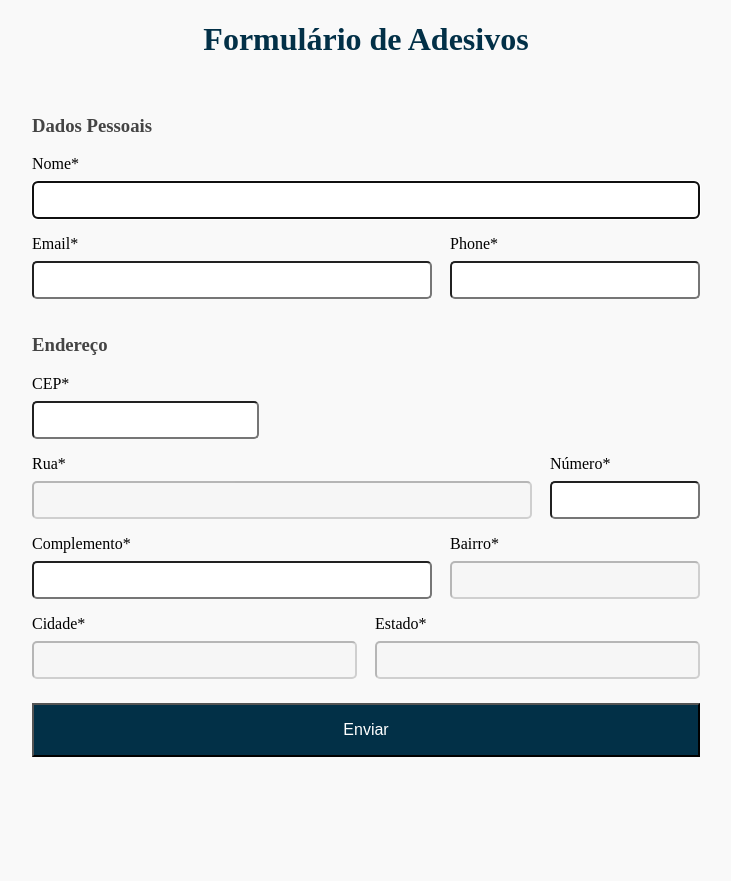
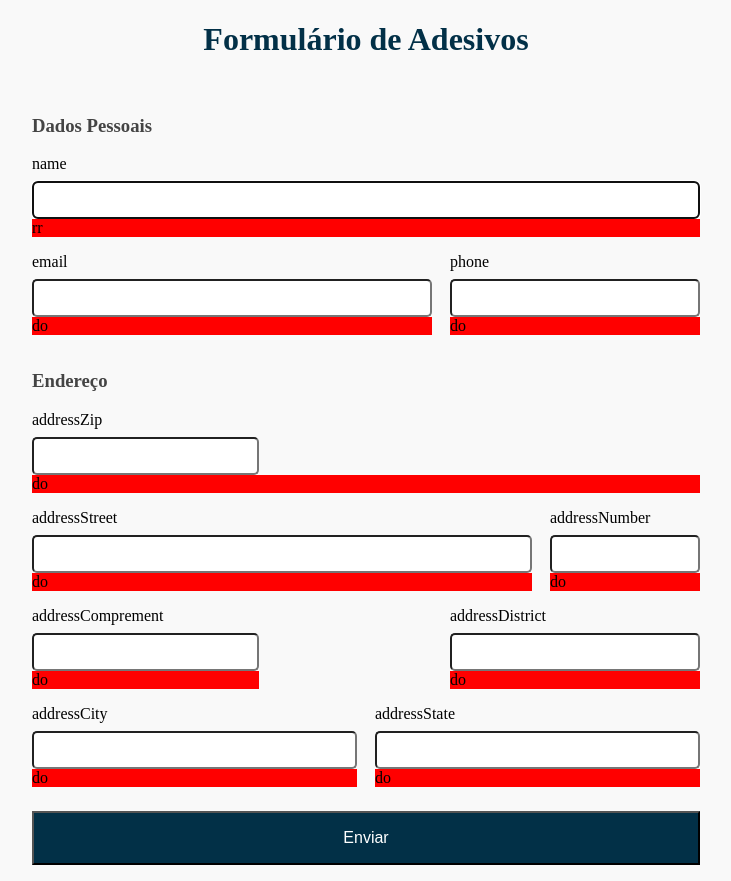
Before and after one commit to carvalho-rafael/stickers-form, a Next.js app: page / in a window 1280 px wide. Shown: the whole page, without its empty margins (274-1005 px from the left). Before the commit the page ends 800 px from the top, so only its background shows below. Built offline with nearby package versions, Linux system fonts and the light colour scheme.

Commit message:
create input component

```diff
--- a/components/form/index.tsx
+++ b/components/form/index.tsx
@@ -1,8 +1,8 @@
 import React, { useEffect, useRef, useState } from 'react';
-import { FormContainer, FormTitle, InputContainer, InputGroup, SuccessMessage } from './styles'
+import { FormContainer, FormTitle, InputGroup, SuccessMessage } from './styles'
 
-import InputMask from "react-input-mask";
 import Popup, { PopupProps } from '../popup';
+import Input from '../input';
 
 export default function Form() {
   const form = useRef<HTMLFormElement>(null);
@@ -106,23 +106,7 @@ export default function Form() {
       setSent(true)
 
     } else if (result.status === 400) {
-      const labels = document.getElementsByTagName('label')
-
-      for (let item of Array.from(labels)) {
-        item.firstElementChild.classList.remove('error')
-      }
-
-      result.body.forEach(field => {
-
-        for (let item of Array.from(labels))
-          if (item.htmlFor === field.field) {
-            const errorElement = item.firstElementChild
-            errorElement.classList.add('error')
-            errorElement.innerHTML = field.error
-
-          }
-      });
-
+      console.log(result)
       showPopup(
         'Ops :(',
         'Parece que existem campos incorretos. Tente novmente',
@@ -132,7 +116,7 @@ export default function Form() {
     } else {
       showPopup(
         'Ops :(',
-        'Por favo tente novamente mais tarde',
+        'Por favor tente novamente mais tarde',
         'erro'
       )
     }
@@ -165,114 +149,31 @@ export default function Form() {
       <FormTitle>Formulário de Adesivos</FormTitle>
       <FormContainer onSubmit={handleSubmit} ref={form}>
         <h3>Dados Pessoais</h3>
-        <InputContainer>
-          <label htmlFor='name'>Nome* <span></span></label>
-          <input
-            name='name'
-            type='text'
-            ref={name}
-            required />
-        </InputContainer>
+        <Input error={'rr'} type="text" name="name" ref={name} required />
         <InputGroup>
-          <InputContainer>
-            <label htmlFor='email'>Email* <span></span></label>
-            <input
-              name='email'
-              type='email'
-              ref={email}
-              required
-            />
-          </InputContainer>
-          <InputContainer>
-            <label htmlFor='phone'>Phone* <span></span></label>
-            <InputMask
-              mask="(99) 99999-9999"
-              name='phone'
-              ref={phone}
-              required
-            ></InputMask>
-          </InputContainer>
+          <Input error={'do'} type="text" name="email" ref={email} required />
+          <Input error={'do'} type="text" name='phone' mask="(99) 99999-9999" ref={phone} required />
         </InputGroup>
 
         <h3>Endereço</h3>
-        <InputContainer>
-          <label htmlFor='addressZip'>CEP* <span></span></label>
-          <InputMask
-            mask="99999-999"
-            name='addressZip'
-            type='text'
-            ref={addressZip}
-            onChange={(e) => setAddressZipState(e.target.value)}
-            required
-          />
-        </InputContainer>
+        <Input error={'do'} type="text" name='addressZip' mask="99999-999" ref={addressZip} onChange={(e) => setAddressZipState(e.target.value)} required />
         <InputGroup>
-          <InputContainer>
-            <label htmlFor='addressStreet'>Rua* <span></span></label>
-            <input
-              name='addressStreet'
-              type='text'
-              ref={addressStreet}
-              disabled={!hasZip}
-              required
-            />
-          </InputContainer>
-          <InputContainer>
-            <label htmlFor='addressNumber'>Número* <span></span></label>
-            <input
-              name='addressNumber'
-              type='number'
-              ref={addressNumber}
-              required
-
-            />
-          </InputContainer>
+          <Input error={'do'} type="text" name="addressStreet" ref={addressStreet} required />
+          <Input error={'do'} type="text" name="addressNumber" ref={addressNumber} required />
         </InputGroup>
         <InputGroup>
-          <InputContainer>
-            <label htmlFor='addressComplement'>Complemento* <span></span></label>
-            <input
-              name='addressComplement'
-              type='text'
-              ref={addressComplement}
-              required
-            />
-          </InputContainer>
-          <InputContainer>
-            <label htmlFor='addressDistrict'>Bairro* <span></span></label>
-            <input
-              name='addressDistrict'
-              type='text'
-              ref={addressDistrict}
-              disabled={!hasZip}
-              required
-            />
-          </InputContainer>
+        <Input error={'do'} type="text" name="addressComprement" ref={addressComplement} required />
+
+        <Input error={'do'} type="text" name="addressDistrict" ref={addressDistrict} required />
+
         </InputGroup>
         <InputGroup>
-          <InputContainer>
-            <label htmlFor='addressCity'>Cidade* <span></span></label>
-            <input
-              name='addressCity'
-              type='text'
-              ref={addressCity}
-              disabled={!hasZip}
-              required
-            />
-          </InputContainer>
-          <InputContainer>
-            <label htmlFor='addressState'>Estado* <span></span></label>
-            <input
-              name='addressState'
-              type='text'
-              ref={addressState}
-              disabled={!hasZip}
-              required
-            />
-          </InputContainer>
+        <Input error={'do'} type="text" name="addressCity" ref={addressCity} required />
+        <Input error={'do'} type="text" name="addressState" ref={addressState} required />
+
         </InputGroup>
         <button id='submit' type='submit' disabled={sending} >
-          {sending? 'Loading': 'Enviar'}
+          {sending ? 'Loading' : 'Enviar'}
         </button>
       </FormContainer>
 
--- a/components/form/styles.ts
+++ b/components/form/styles.ts
@@ -33,76 +33,6 @@ export const FormContainer = styled.form`
     }
 `
 
-export const InputContainer = styled.div`
-    display: flex;
-    flex-direction: column;
-    margin-bottom: 1rem;
-
-    label {
-        margin-bottom: .5rem;
-
-        span{
-        font-size:12px;
-        display: none;
-
-        &.error {
-            color: red;
-            display: inline;
-        }
-        }
-    }
-
-    input[name="email"] {
-        width: 400px;
-    }
-
-    input[name="phone"] {
-        width: 250px;
-    }
-
-    input[name="addressStreet"] {
-        width: 500px;
-    }
-
-    input[name="addressZip"] {
-        width: min-content;
-    }
-
-    input[name="addressNumber"] {
-        width: 150px;
-    }
-
-    input[name="addressComplement"] {
-        width: 400px;
-    }
-
-    input[name="addressDistrict"] {
-        width: 250px;
-    }
-    input[name="addressCity"] {
-        width: 325px;
-    }
-
-    input[name="addressState"] {
-        width: 325px;
-    }
-
-    input {
-        width: 100%;
-
-        padding: .5rem;
-
-        border-radius: 5px;
-        font-size: inherit;
-
-        @media(max-width: 800px) {
-            width:100%!important;
-        }
-    }
-
-
-`
-
 export const InputGroup = styled.div`
     display: flex;
     justify-content: space-between;
--- /dev/null
+++ b/components/input/index.tsx
@@ -0,0 +1,32 @@
+import React, { ForwardRefRenderFunction, InputHTMLAttributes } from "react";
+
+import { InputContainer, ErrorMessage } from "./styles";
+
+import InputMask from "react-input-mask";
+
+interface InputProps extends InputHTMLAttributes<HTMLInputElement> {
+    error: string | undefined
+    mask?: string
+}
+
+const Input: ForwardRefRenderFunction<HTMLInputElement, InputProps> = ({ error, ...rest }, ref) => {
+    return (
+        <InputContainer>
+            <label htmlFor={rest.name}>{rest.name}</label>
+            {rest.name === "phone" || rest.name === "addressZip" ? (
+                <InputMask {...rest} ref={ref} />
+            ) : (
+                <input {...rest} ref={ref} />
+            )}
+
+            {!!error && (
+                <ErrorMessage>
+                    {error}
+                </ErrorMessage>
+            )}
+        </InputContainer>
+    )
+}
+
+
+export default React.forwardRef(Input)
--- /dev/null
+++ b/components/input/styles.ts
@@ -0,0 +1,74 @@
+import styled from 'styled-components'
+
+
+export const InputContainer = styled.div`
+    display: flex;
+    flex-direction: column;
+    margin-bottom: 1rem;
+
+    label {
+        margin-bottom: .5rem;
+
+        span{
+        font-size:12px;
+        display: none;
+
+        &.error {
+            color: red;
+            display: inline;
+        }
+        }
+    }
+
+    input[name="email"] {
+        width: 400px;
+    }
+
+    input[name="phone"] {
+        width: 250px;
+    }
+
+    input[name="addressStreet"] {
+        width: 500px;
+    }
+
+    input[name="addressZip"] {
+        width: min-content;
+    }
+
+    input[name="addressNumber"] {
+        width: 150px;
+    }
+
+    input[name="addressComplement"] {
+        width: 400px;
+    }
+
+    input[name="addressDistrict"] {
+        width: 250px;
+    }
+    input[name="addressCity"] {
+        width: 325px;
+    }
+
+    input[name="addressState"] {
+        width: 325px;
+    }
+
+    input {
+        width: 100%;
+
+        padding: .5rem;
+
+        border-radius: 5px;
+        font-size: inherit;
+
+        @media(max-width: 800px) {
+            width:100%!important;
+        }
+    }
+`
+
+export const ErrorMessage = styled.span`
+    background: red;
+`
```
